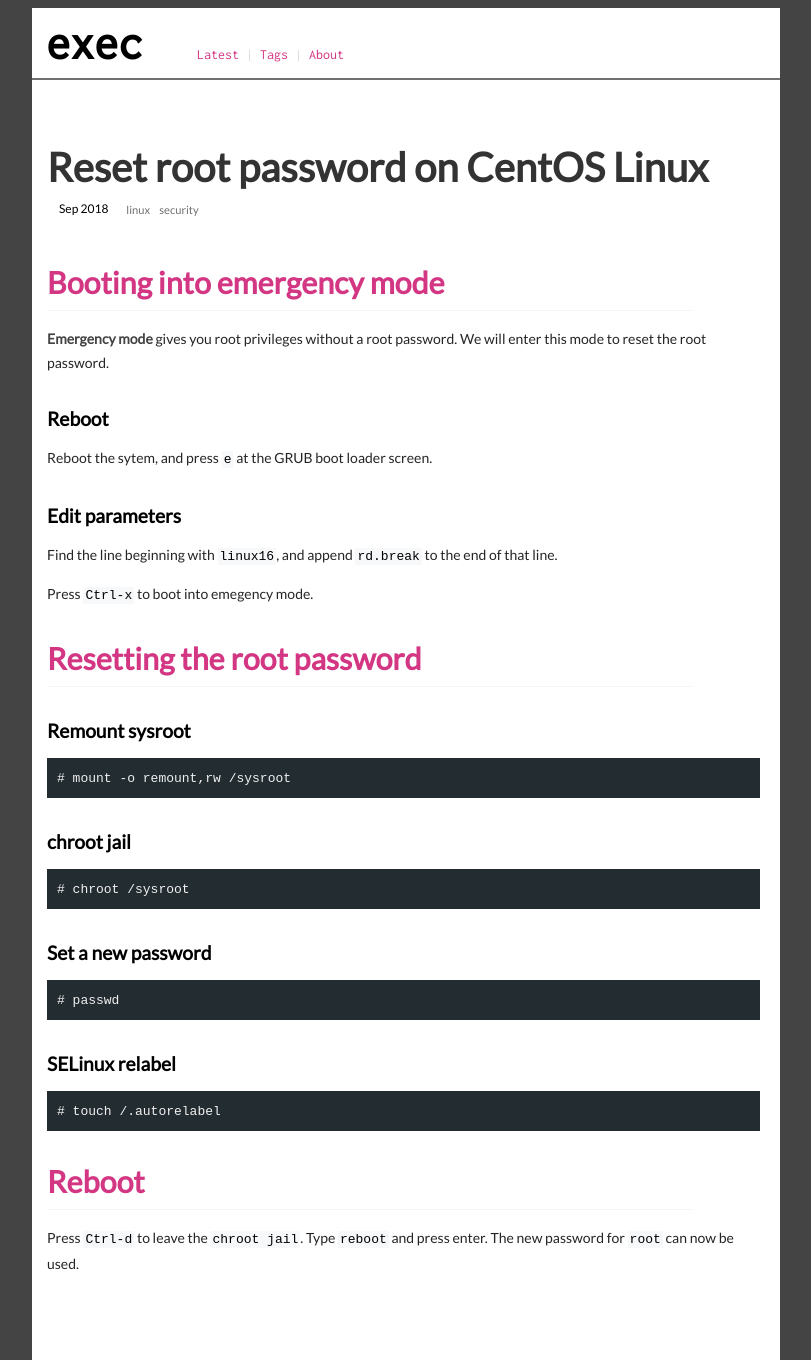
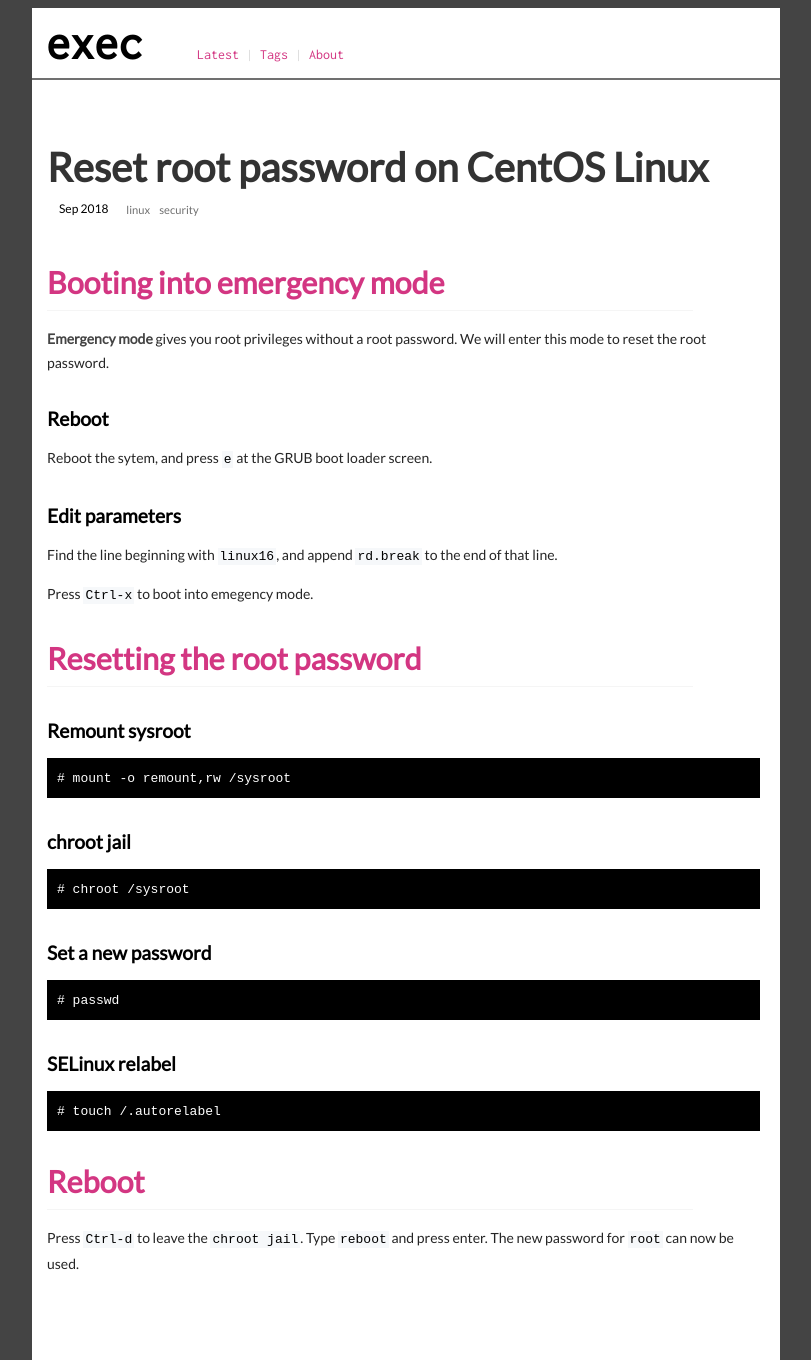
Before and after one commit to execas/execas.github.io, a Jekyll site: the page built from _posts/2018-09-03-reset-root-password-on-centos-linux.md, in a window 1280 px wide. Shown: the whole page, without its empty margins (234-1045 px from the left). Built offline with Jekyll 4.4.1, drawn with Linux system fonts in a browser that asks for light colours.

Commit message:
Update execas.css

```diff
--- a/css/execas.css
+++ b/css/execas.css
@@ -31,7 +31,8 @@
 pre {
      /*background-color: #f5f5f5;*/
      /*background-color: #f6f8fa;*/
-     background-color:#232c31;
+     /*background-color:#232c31;*/
+     background-color:#000000;
      margin-left:0px;
      margin-right:5px;
      padding-left: 10px;
@@ -56,8 +57,10 @@
 /*     color:#000000;
      background-color: #f6f8fa;
      */
-     color:#f0f0f0;
-     background-color:#232c31;
+     /*color:#f0f0f0;
+     background-color:#232c31;*/
+     color:#ffffff;
+     background-color:#000000;
      border-width: 0px;
      border-radius:0px;
      padding:0;
```
